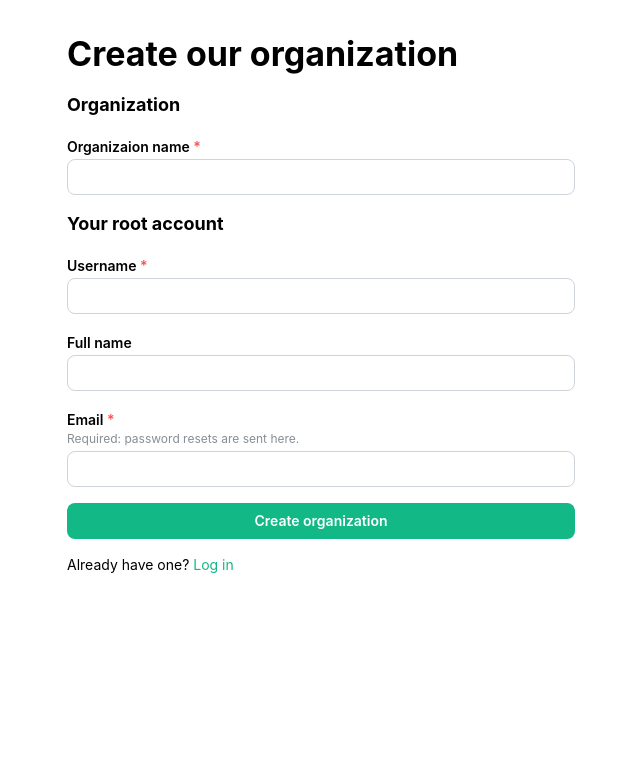
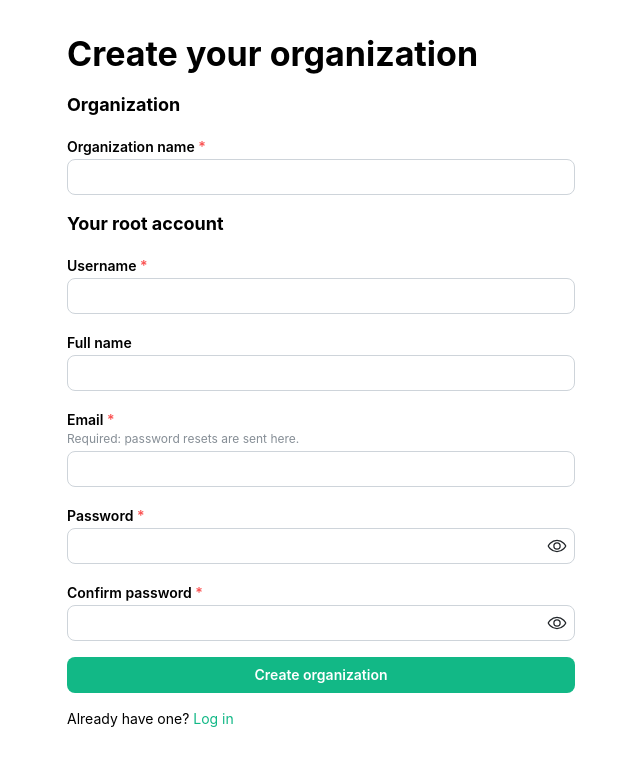
Before and after one commit to jahid-csedu/iam-forntend, a React (Vite) app in the folder apps/console/: page /signup in a window 1280 px wide. Shown: the top 766 px of the page, without its empty margins (319-959 px from the left). Built offline with nearby package versions, Linux system fonts and the light colour scheme; no server answers.

Commit message:
Password policy and confirm password on signup (lesson 5.8)

```diff
--- /dev/null
+++ b/apps/console/src/iam-client/passwordPolicy.ts
@@ -0,0 +1,5 @@
+// Same as the backend's UserValidator (README section 5). Specials: exactly @ # ! $ % ^ & - + = ( )
+export const PASSWORD_POLICY = /^(?=.*\d)(?=.*[a-z])(?=.*[A-Z])(?=.*[@#!$%^&\-+=()])(?=\S+$).{8,}$/
+
+export const PASSWORD_POLICY_MESSAGE =
+  'At least 8 characters with an uppercase letter, a lowercase letter, a digit and one of @ # ! $ % ^ & - + = ( ), and no spaces.'
--- a/apps/console/src/pages/SignupPage.tsx
+++ b/apps/console/src/pages/SignupPage.tsx
@@ -1,15 +1,22 @@
-import { Anchor, Button, Container, Stack, Text, TextInput, Title } from "@mantine/core";
+import { Anchor, Button, Container, PasswordInput, Stack, Text, TextInput, Title } from "@mantine/core";
 import { Link } from "react-router";
 import { useForm } from "react-hook-form";
 import { z } from "zod";
 import { zodResolver } from "@hookform/resolvers/zod";
+import { PASSWORD_POLICY, PASSWORD_POLICY_MESSAGE } from "../iam-client/passwordPolicy";
 
 const signupSchema = z.object({
     tenantName: z.string().trim().min(1, 'Organization name is required'),
     username: z.string().trim().min(1, 'Username is required'),
     fullName: z.string(),
     email: z.email('Enter a valid email address'),
+    password: z.string().regex(PASSWORD_POLICY, PASSWORD_POLICY_MESSAGE),
+    confirmPassword: z.string(),
 })
+    .refine((values) => values.password === values.confirmPassword, {
+        error: 'Passwords do not match',
+        path: ['confirmPassword'], // the message appears under "Confirm password"
+    })
 
 type SignupFormValues = z.infer<typeof signupSchema>
 
@@ -27,12 +34,12 @@ function SignupPage() {
     return (
         <Container size="xs" py="xl">
             <title>Create your organization - IAM Console</title>
-            <Title order={1}>Create our organization</Title>
+            <Title order={1}>Create your organization</Title>
             <form onSubmit={handleSubmit(onSubmit)}>
                 <Stack mt="md">
                     <Title order={4}>Organization</Title>
                     <TextInput
-                        label="Organizaion name"
+                        label="Organization name"
                         withAsterisk
                         error={errors.tenantName?.message}
                         {...register('tenantName')}
@@ -52,6 +59,18 @@ function SignupPage() {
                         error={errors.email?.message}
                         {...register('email')}
                     />
+                    <PasswordInput
+                        label="Password"
+                        withAsterisk
+                        error={errors.password?.message}
+                        {...register('password')}
+                    />
+                    <PasswordInput
+                        label="Confirm password"
+                        withAsterisk
+                        error={errors.confirmPassword?.message}
+                        {...register('confirmPassword')}
+                    />
 
                     <Button type="submit">Create organization</Button>
                     <Text size="sm">
```
Also changed, not shown: 1 other file (tests, documents, lock files or other folders).
